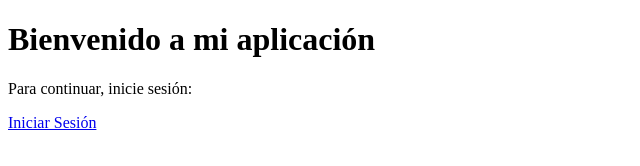
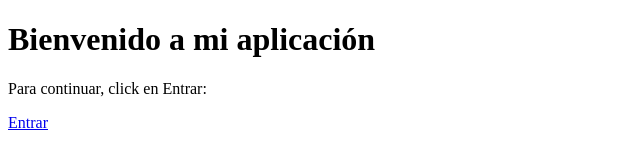
Before and after one commit to programadorweb20237/testdairyapp, a website: page index.html in a window 1280 px wide. Shown: the full height of the page, 0-640 px from the left. Drawn offline with Linux system fonts and the light colour scheme.

Commit message:
version 2 pero no funciona

```diff
--- a/index.html
+++ b/index.html
@@ -5,7 +5,7 @@
 </head>
 <body>
     <h1>Bienvenido a mi aplicación</h1>
-    <p>Para continuar, inicie sesión:</p>
-    <a href="/login">Iniciar Sesión</a>
+    <p>Para continuar, click en Entrar:</p>
+    <a href="/upload">Entrar</a>
 </body>
 </html>
```
Also changed, not shown: index.js (+9 -4 lines).
